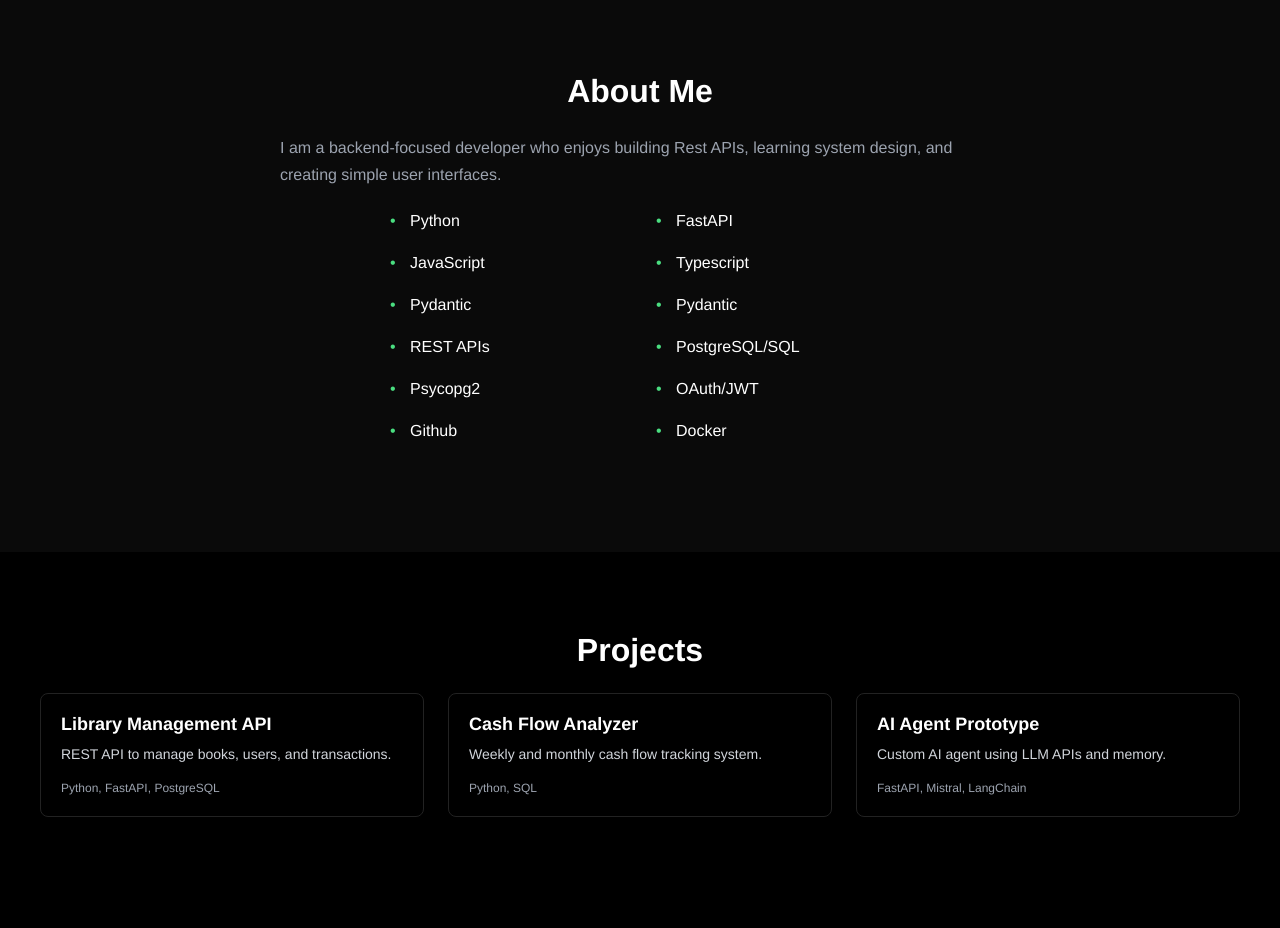
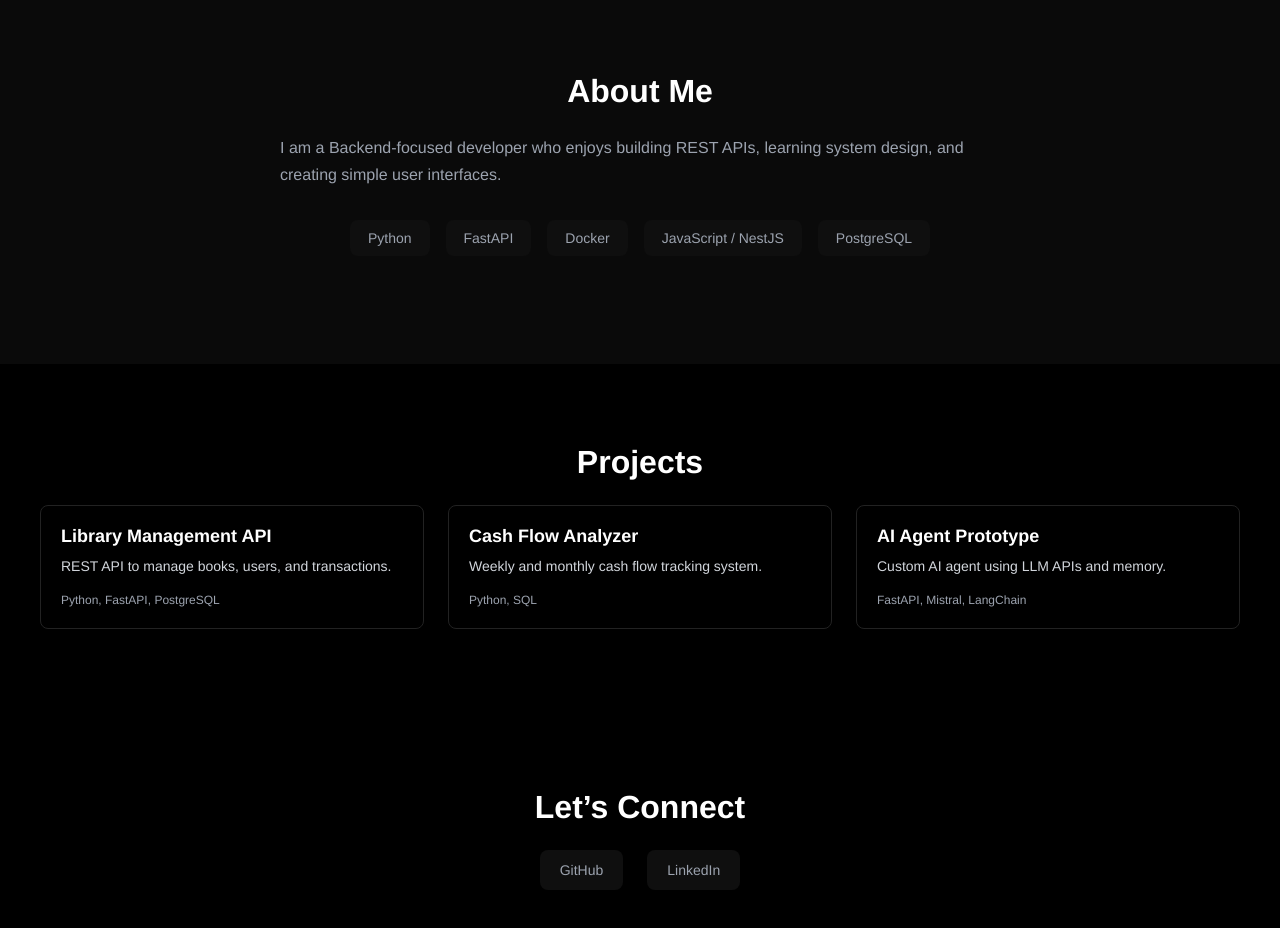
Before and after one commit to veer2000/portfolio_1, a React app in the folder frontend/: page /home in a window 1280 px wide. Shown: the part 1000-1928 px from the top of the page. Built offline with nearby package versions, Linux system fonts and the light colour scheme; the HTML template or start-up script is replaced by a standard one.

Commit message:
small changes

```diff
--- a/frontend/src/components/About/About.css
+++ b/frontend/src/components/About/About.css
@@ -7,10 +7,10 @@
   justify-content: center;
   background-color: var(--bg-main);
 }
-
+/*
 section {
   padding: 100px 0;
-}
+} */
 
 .about-container {
   max-width: 720px;
@@ -28,33 +28,115 @@ section {
   color: var(--text-secondary);
 }
 
-.about-points {
-  list-style: none;   /* 🔴 THIS removes default bullets */
-  display: grid;
-  grid-template-columns: repeat(2, minmax(0, 1fr));
-  gap: 12px 32px;
-  max-width: 500px;
-  margin: 0 auto;
+.about-skills {
+  display: flex;
+  gap: 16px;
+  justify-content: center;   /* ✅ centers when few items */
+  overflow-x: auto;
+  padding: 8px 4px;
+  margin-top: 16px;
+  scroll-behavior: smooth;
+}
+
+/* Hide ugly scrollbar but keep scroll */
+.about-skills::-webkit-scrollbar {
+  height: 6px;
+}
+
+.about-skills::-webkit-scrollbar-thumb {
+  background-color: #1f2937;
+  border-radius: 8px;
+}
+
+/* Skill card (same language as company-card) */
+.skill-card {
+  flex: 0 0 auto;               /* 🔥 important for horizontal scroll */
+  padding: 10px 18px;
+  border-radius: 8px;
+
+  background-color: var(--bg-section);
+  color: var(--text-secondary);
+  font-size: 14px;
+  white-space: nowrap;
+
+  transition:
+    color 0.2s ease,
+    background-color 0.2s ease,
+    transform 0.2s ease,
+    box-shadow 0.2s ease;
+}
+
+/* Hover effect — SAME as WorkedWith */
+.skill-card:hover {
+  color: var(--text-primary);
+  background-color: #151515;
+  transform: translateY(-2px);
+
+  box-shadow:
+    0 0 0 1px rgba(255, 255, 255, 0.06),
+    0 8px 24px rgba(0, 0, 0, 0.4);
+}
+
+/* Modal overlay */
+.modal-overlay {
+  position: fixed;
+  inset: 0;
+  background: rgba(0, 0, 0, 0.7);
+  display: flex;
+  align-items: center;
+  justify-content: center;
+  z-index: 2000;
+}
+
+.modal-content {
+  width: 420px;              /* ✅ fixed, clean width */
+  max-width: 90vw;           /* ✅ mobile safety */
+  max-height: 70vh;          /* ✅ prevents tall modals */
+
+  overflow-y: auto;          /* ✅ vertical scroll */
+  overflow-x: hidden;        /* ❌ no horizontal scroll */
+
+  background-color: var(--bg-section);
+  padding: 32px;
+  border-radius: 12px;
+  text-align: left;
+
+  box-shadow:
+    0 0 0 1px rgba(255, 255, 255, 0.06),
+    0 20px 40px rgba(0, 0, 0, 0.6);
 }
 
 
-.about-points li {
-  position: relative;
-  padding-left: 20px;
-  margin-bottom: 12px;
-  color: var(--text-primary);
+/* Close button */
+.modal-close {
+  margin-top: 20px;
+  background-color: var(--accent);
+  color: #052e16;
+  padding: 10px 20px;
+  border-radius: 8px;
+  border: none;
+  cursor: pointer;
 }
 
-.about-points li::before {
-  content: "•";
-  position: absolute;
-  left: 0;
-  color: var(--accent);
+.modal-description {
+  margin: 12px 0;
+  color: var(--text-secondary);
+}
+
+.modal-text {
+  line-height: 1.7;
+  color: var(--text-secondary);
+  margin-top: 12px;
 }
 
 
-@media (max-width: 600px) {
-  .about-points {
-    grid-template-columns: 1fr;
-  }
+/* .modal-points {
+  list-style: none;
+  padding: 0;
+  margin: 12px 0;
 }
+
+.modal-points li {
+  margin-bottom: 8px;
+  color: var(--text-primary);
+} */
--- a/frontend/src/components/About/About.jsx
+++ b/frontend/src/components/About/About.jsx
@@ -1,33 +1,87 @@
+import { useState } from "react";
 import "./About.css";
 
 function About() {
+  const [activeSkill, setActiveSkill] = useState(null);
+
+const skills = [
+  {
+    name: "Python",
+    content:
+      "Python is my primary backend language. I use it to build clean, scalable APIs, handle asynchronous workflows, and process data efficiently. I focus on writing readable, maintainable code with proper error handling and testing.",
+  },
+  {
+    name: "FastAPI",
+    content:
+      "FastAPI is my go-to framework for building high-performance REST APIs. I use dependency injection, Pydantic models, JWT authentication, and async support to create secure and well-documented APIs. I also integrate AI services when needed.",
+  },
+  {
+    name: "Docker",
+    content:
+      "I use Docker to containerize backend applications for consistent development and deployment. I write Dockerfiles, manage local environments, and understand the basics of container-based deployment workflows.",
+  },
+  {
+    name: "JavaScript / NestJS",
+    content:
+      "I build server-side applications and REST APIs using NestJS. I follow MVC patterns, design modular services, and leverage TypeScript for type safety and maintainability in backend systems.",
+  },
+  {
+    name: "PostgreSQL",
+    content:
+      "I work with PostgreSQL to design relational schemas, write optimized queries, and model data effectively. I focus on performance, indexing, and clean database structure.",
+  },
+];
+
+
+
+
   return (
-    <section className="about" id ="about">
+    <section className="about" id="about">
       <div className="about-container">
-
         <h2>About Me</h2>
 
         <p>
-          I am a backend-focused developer who enjoys building Rest APIs,
+          I am a Backend-focused developer who enjoys building REST APIs,
           learning system design, and creating simple user interfaces.
         </p>
 
-        <ul className="about-points">
-          <li>Python</li>
-          <li>FastAPI</li>
-          <li>JavaScript</li>
-          <li>Typescript</li>
-          <li>Pydantic</li>
-          <li>Pydantic</li>
-          <li>REST APIs</li>
-          <li>PostgreSQL/SQL</li>
-          <li>Psycopg2</li>
-          <li>OAuth/JWT</li>
-          <li>Github</li>
-          <li>Docker</li>
-        </ul>
+          <div className="about-skills">
+            {skills.map((skill) => (
+              <div
+                key={skill.name}
+                className="skill-card"
+                onClick={() => setActiveSkill(skill)}
+              >
+                {skill.name}
+              </div>
+            ))}
+          </div>
+      </div>
 
-      </div>
+      {/* Modal */}
+      {activeSkill && (
+        <div className="modal-overlay" onClick={() => setActiveSkill(null)}>
+          <div
+            className="modal-content"
+            onClick={(e) => e.stopPropagation()}
+          >
+            <h3>{activeSkill.name}</h3>
+
+            <p className="modal-text">
+              {activeSkill.content}
+            </p>
+
+            <button
+              className="modal-close"
+              onClick={() => setActiveSkill(null)}
+            >
+              Close
+            </button>
+          </div>
+        </div>
+      )}
+
+
     </section>
   );
 }
```
Also changed, not shown: 1 other file (tests, documents, lock files or other folders).
